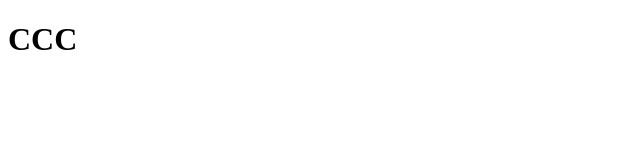
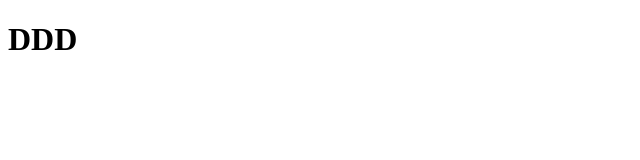
Before and after one commit to Riku1024/pra_github, a plain HTML site: page index3.html in a window 1280 px wide. Shown: the full height of the page, 0-640 px from the left. Drawn offline with Linux system fonts and the light colour scheme.

Commit message:
pra3_修正完了

```diff
--- a/index3.html
+++ b/index3.html
@@ -6,6 +6,6 @@
     <title>Document</title>
 </head>
 <body>
-    <h1>CCC</h1>
+    <h1>DDD</h1>
 </body>
 </html>
```
